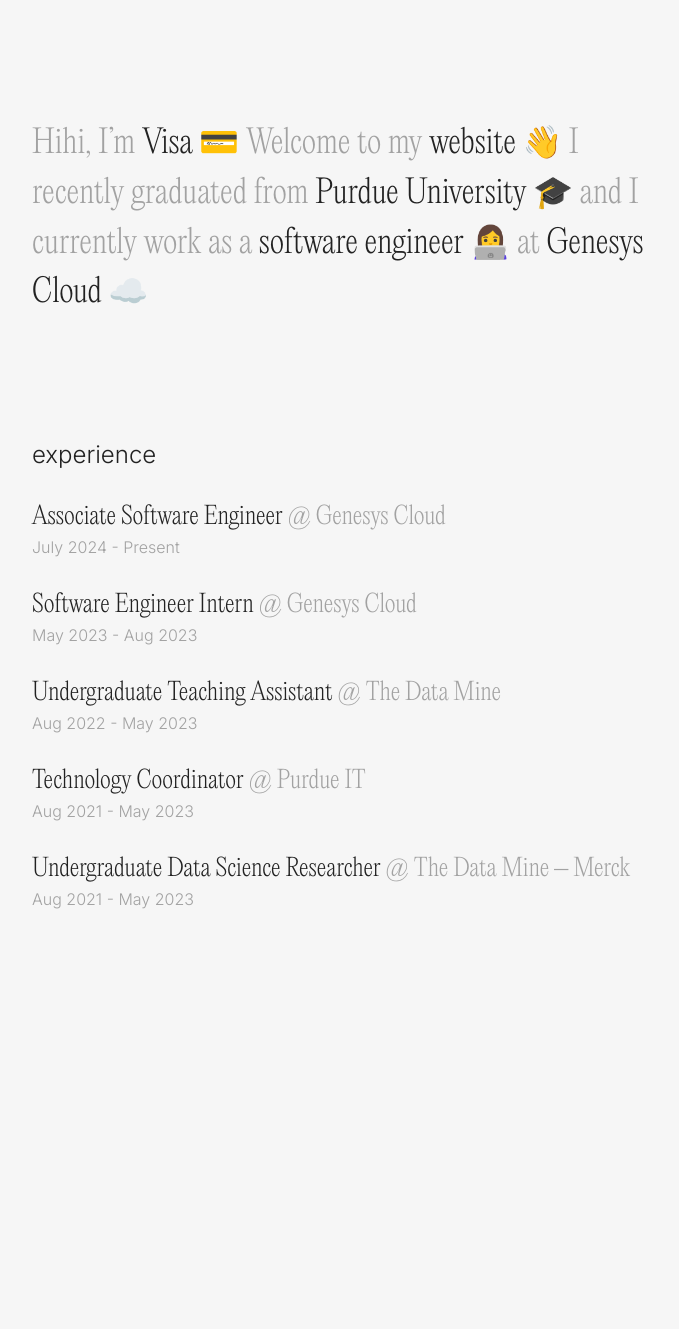
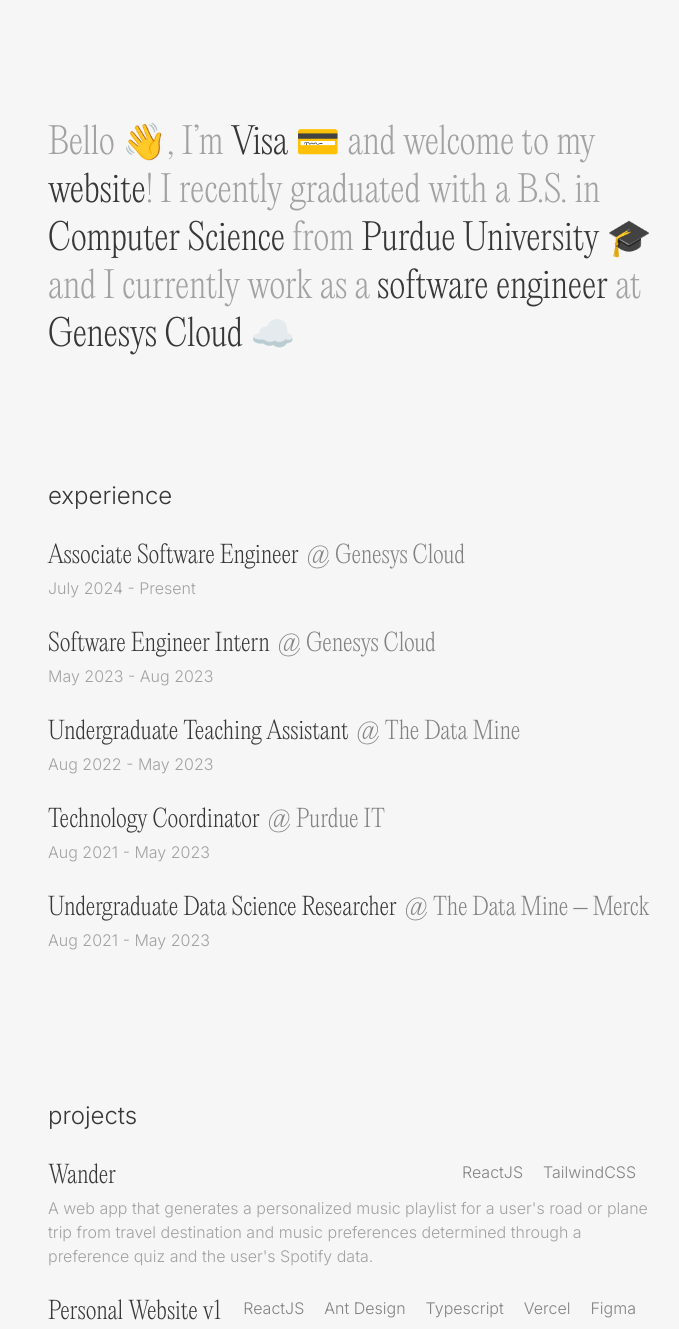
Before and after one commit to visathongdee/personal-website-v2, a React (Vite) app: page / in a window 1280 px wide. Shown: the top 1329 px of the page, without its empty margins (288-967 px from the left). Before the commit the page ends 939 px from the top, so only its background shows below. Built offline with nearby package versions, Linux system fonts and the light colour scheme.

Commit message:
Added projects and contacts section + fixed styling/formatting

```diff
--- a/src/App.tsx
+++ b/src/App.tsx
@@ -1,15 +1,20 @@
-// import { useState } from "react";
-// import reactLogo from "./assets/react.svg";
-// import viteLogo from "/vite.svg";
 import "./index.css";
 import { AboutMe } from "./components/aboutMe";
 import { Experience } from "./components/experience";
+import { Projects } from "./components/projects";
+import { Contact } from "./components/contact";
+// import { NavBar } from "./components/navbar";
 
 function App() {
   return (
-    <div>
-      <AboutMe />
-      <Experience />
+    <div className="min-h-screen flex flex-col px-8">
+      {/* <NavBar /> */}
+      <div className="w-full md:w-1/2 mx-auto flex flex-col flex-grow py-15 md:py-30 gap-15 md:gap-30">
+        <AboutMe />
+        <Experience />
+        <Projects />
+        <Contact />
+      </div>
     </div>
   );
 }
--- a/src/components/aboutMe.tsx
+++ b/src/components/aboutMe.tsx
@@ -1,22 +1,24 @@
 export const AboutMe = () => {
   return (
-    <div className="mx-auto mt-30 w-1/2">
-      <h1 className="text-lg">
-        <span className="text-(--color-lightgrey)">Hihi, I’m </span>
+    <section id="aboutMe">
+      <h1 className="text-2xl/8 md:text-4xl/12">
+        <span className="text-(--color-lightgrey)">Bello 👋, I’m </span>
         <span className="text-(--color-dark)">Visa 💳 </span>
-        <span className="text-(--color-lightgrey)">Welcome to my </span>
-        <span className="text-(--color-dark)">website 👋 </span>
+        <span className="text-(--color-lightgrey)">and welcome to my </span>
+        <span className="text-(--color-dark)">website</span>
         <span className="text-(--color-lightgrey)">
-          I recently graduated from{" "}
+          ! I recently graduated with a B.S. in{" "}
         </span>
+        <span className="text-(--color-dark)">Computer Science </span>
+        <span className="text-(--color-lightgrey)">from </span>
         <span className="text-(--color-dark)">Purdue University 🎓 </span>
         <span className="text-(--color-lightgrey)">
           and I currently work as a{" "}
         </span>
-        <span className="text-(--color-dark)">software engineer 👩‍💻 </span>
+        <span className="text-(--color-dark)">software engineer </span>
         <span className="text-(--color-lightgrey)">at </span>
         <span className="text-(--color-dark)">Genesys Cloud ☁️ </span>
       </h1>
-    </div>
+    </section>
   );
 };
--- /dev/null
+++ b/src/components/contact.tsx
@@ -0,0 +1,35 @@
+export const Contact = () => {
+  const contacts: { social: string; handle: string }[] = [
+    {
+      social: "email",
+      handle: "visathongdee@gmail.com",
+    },
+    {
+      social: "github",
+      handle: "@visathongdee",
+    },
+    {
+      social: "linkedin",
+      handle: "@visathongdee",
+    },
+  ];
+  return (
+    <section id="contact">
+      {contacts.map(({ social, handle }) => {
+        return (
+          <div className="my-0 md:my-1">
+            <div className="flex justify-between items-center flex-wrap flex-row md:flex-row gap-1 md:gap-2">
+              <h2 className="font-display font-light text-base md:text-xl text-(--color-dark)">
+                {social}
+              </h2>
+              <hr className="min-[320px]:block hidden flex-grow mx-3 border-t border-[var(--color-lightgrey)]" />
+              <h2 className="text-lg md:text-xl text-(--color-grey) underline">
+                {handle}
+              </h2>
+            </div>
+          </div>
+        );
+      })}
+    </section>
+  );
+};
--- a/src/components/experience.tsx
+++ b/src/components/experience.tsx
@@ -27,22 +27,28 @@
     },
   ];
   return (
-    <div className="mx-auto mt-30 w-1/2">
-      <h2 className="font-display font-light text-2xl my-5">experience</h2>
+    <section id="experience">
+      <h2 className="font-display font-light text-xl md:text-2xl">
+        experience
+      </h2>
 
       {experiences.map(({ position, company, date }) => {
         return (
-          <div className="my-7">
-            <h2 className="text-base">
-              <span className="text-(--color-dark)">{position} </span>
-              <span className="text-(--color-lightgrey)">@ {company}</span>
-            </h2>
-            <p className="font-display font-light text-(--color-lightgrey)">
+          <div className="my-3 md:my-7">
+            <div className="flex flex-col md:flex-row gap-1 md:gap-2">
+              <h2 className="text-xl md:text-2xl text-(--color-dark)">
+                {position}
+              </h2>
+              <h2 className="text-xl md:text-2xl text-(--color-grey)">
+                @ {company}
+              </h2>
+            </div>
+            <p className="font-display font-light text-(--color-lightgrey) text-sm md:text-base mt-1">
               {date}
             </p>
           </div>
         );
       })}
-    </div>
+    </section>
   );
 };
--- /dev/null
+++ b/src/components/navbar.tsx
@@ -0,0 +1,16 @@
+export const NavBar = () => (
+  <nav className="sticky top-0 content-start bg-white z-10 flex justify-center gap-5 py-4 font-display text-lg md:text-xl ">
+    <a href="#aboutMe" className="hover:underline text-[var(--color-dark)]">
+      about me
+    </a>
+    <a href="#experience" className="hover:underline text-[var(--color-dark)]">
+      experience
+    </a>
+    <a href="#projects" className="hover:underline text-[var(--color-dark)]">
+      projects
+    </a>
+    <a href="#contact" className="hover:underline text-[var(--color-dark)]">
+      contacts
+    </a>
+  </nav>
+);
--- /dev/null
+++ b/src/components/projects.tsx
@@ -0,0 +1,56 @@
+export const Projects = () => {
+  const projects: { name: string; description: string; skills: string[] }[] = [
+    {
+      name: "Wander",
+      description:
+        "A web app that generates a personalized music playlist for a user's road or plane trip from travel destination and music preferences determined through a preference quiz and the user's Spotify data.",
+      skills: ["ReactJS", "TailwindCSS"],
+    },
+    {
+      name: "Personal Website v1",
+      description:
+        "My personal website to showcase my skill, experiences, and projects.",
+      skills: ["ReactJS", "Ant Design", "Typescript", "Vercel", "Figma"],
+    },
+    {
+      name: "Personal Website v2",
+      description:
+        "My personal website to showcase my skill, experiences, and projects.",
+      skills: [
+        "ReactJS",
+        "TailwindCSS",
+        "Vite",
+        "Typescript",
+        "Vercel",
+        "Figma",
+      ],
+    },
+  ];
+  return (
+    <section id="projects">
+      <h2 className="font-display font-light text-xl md:text-2xl">projects</h2>
+
+      {projects.map(({ name, description, skills }) => {
+        return (
+          <div className="my-3 md:my-7">
+            <div className="flex justify-between flex-wrap flex-col md:flex-row gap-1 md:gap-2">
+              <h2 className="text-xl md:text-2xl text-(--color-dark)">
+                {name}
+              </h2>
+              <p className="font-display font-light text-(--color-grey) text-sm md:text-base">
+                {skills.map((skill, i) => (
+                  <span key={i} className="inline-block mr-5">
+                    {skill}
+                  </span>
+                ))}
+              </p>
+            </div>
+            <p className="font-display font-light text-(--color-lightgrey) text-sm md:text-base mt-1">
+              {description}
+            </p>
+          </div>
+        );
+      })}
+    </section>
+  );
+};
--- a/src/index.css
+++ b/src/index.css
@@ -42,18 +42,11 @@
 
 @theme {
   --color-white: #f6f6f6;
-  --color-dark: #222222;
+  --color-dark: #373737;
+  --color-grey: #828282;
   --color-lightgrey: #a2a2a2;
   --font-default: "EditorialNew", serif;
   --font-display: "Inter", sans-serif;
-}
-
-h1 {
-  font-size: xx-large;
-}
-
-h2 {
-  font-size: x-large;
 }
 
 body {
@@ -62,3 +55,7 @@
   background-color: var(--color-white);
   color: var(--color-dark);
 }
+
+section {
+  scroll-margin-top: 100px; /* modern, preferred */
+}
--- a/tailwind.config.js
+++ b/tailwind.config.js
@@ -10,6 +10,7 @@
       colors: {
         white: "var(--color-white)",
         dark: "var(--color-dark)",
+        grey: "var(--color-grey)",
         lightgrey: "var(--color-lightgrey)",
       },
     },
```
Also changed, not shown: src/assets/wanderMap.png (added).
